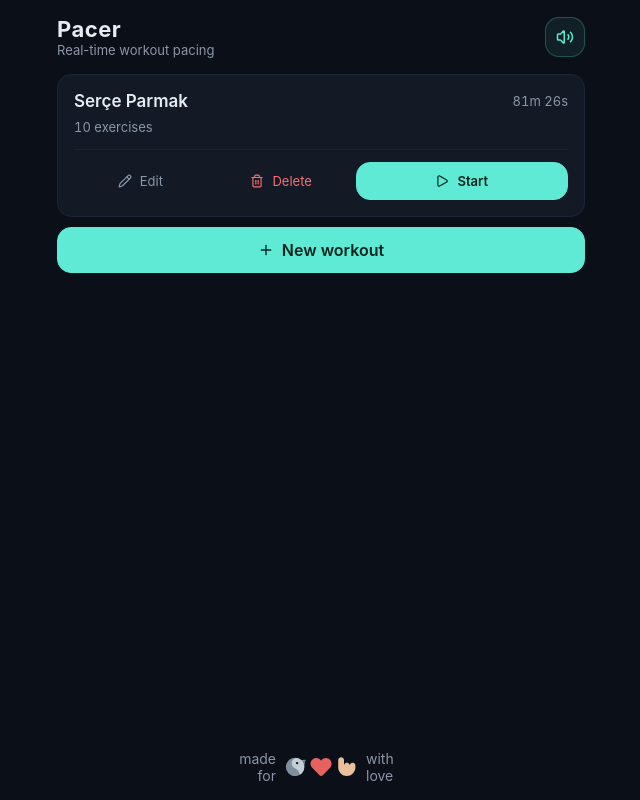
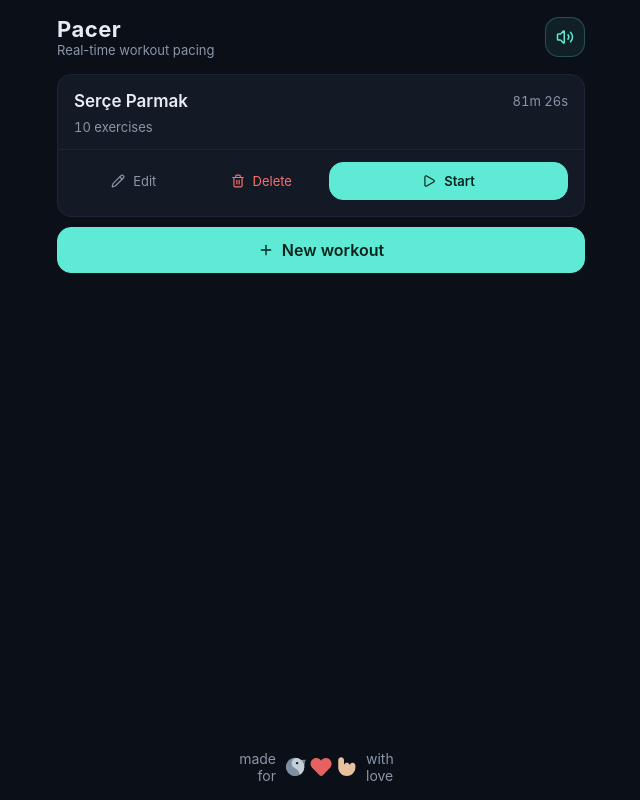
Before and after one commit to wunnle/Pacer, a React (Vite) app: page / in a window 1280 px wide. Shown: the whole page, without its empty margins (319-959 px from the left). Built offline with nearby package versions, Linux system fonts and the light colour scheme.

Commit message:
Even card footer padding, bigger start button, select-all on number input focus

```diff
--- a/src/components/WorkoutEditor.tsx
+++ b/src/components/WorkoutEditor.tsx
@@ -280,6 +280,7 @@ function NumField({
         inputMode="numeric"
         min={min}
         value={Number.isFinite(value) ? value : 0}
+        onFocus={(e) => e.target.select()}
         onChange={(e) => {
           const n = Number(e.target.value);
           onChange(Number.isFinite(n) ? Math.max(min, Math.floor(n)) : min);
--- a/src/styles.css
+++ b/src/styles.css
@@ -162,9 +162,11 @@ button.toggle.on {
 
 .workout-card-actions {
   display: grid;
-  grid-template-columns: 1fr 1fr 1.6fr;
+  grid-template-columns: 1fr 1fr 2fr;
   gap: 8px;
   padding-top: 12px;
+  margin: 0 -16px -16px;
+  padding: 12px 16px 16px;
   border-top: 1px solid var(--bg-3);
 }
 .workout-card-actions button { font-size: 13px; padding: 10px 8px; }
```
